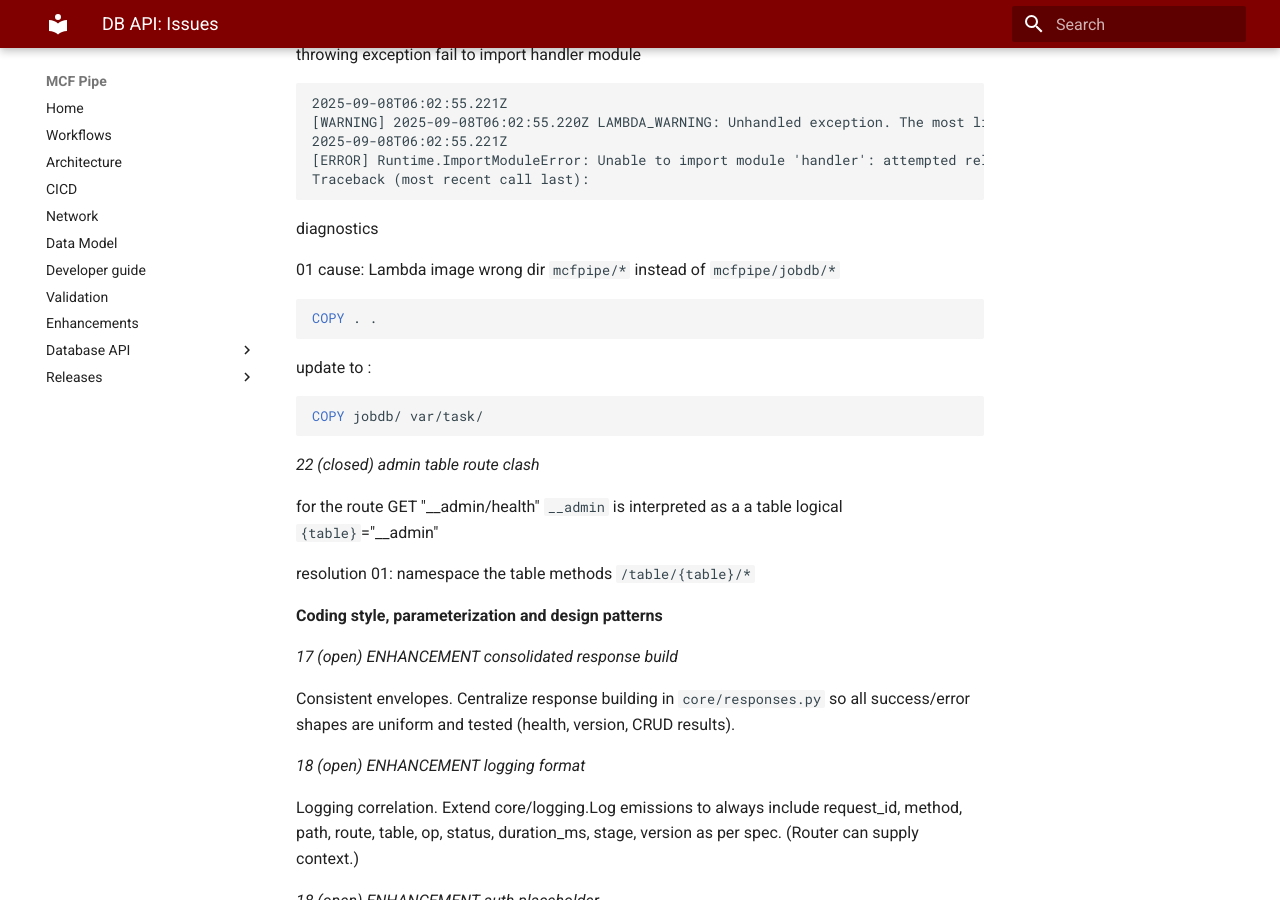
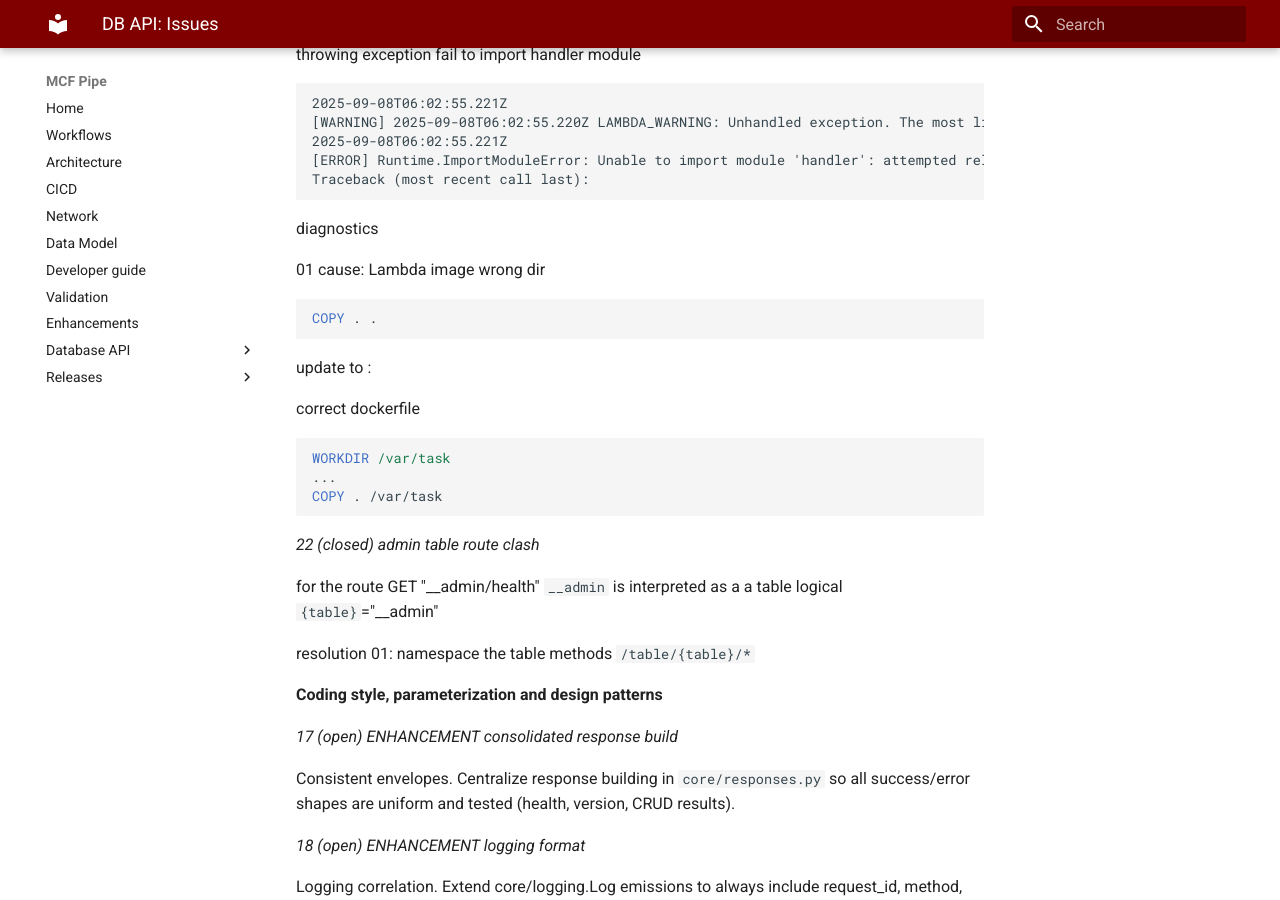
Before and after one commit to yayfalafels/mcfpipe, an MkDocs documentation site: the page built from docs/database_api/issues.md, in a window 1280 px wide and 900 px high, scrolled down 8052 px. Built offline with MkDocs 1.6.1 and Material for MkDocs 9.7.7, drawn with Linux system fonts in a browser that asks for light colours.

````diff
--- a/docs/database_api/issues.md
+++ b/docs/database_api/issues.md
@@ -328,15 +328,19 @@ Traceback (most recent call last):
 
 diagnostics
 
-01 cause: Lambda image wrong dir `mcfpipe/*` instead of `mcfpipe/jobdb/*`
+01 cause: Lambda image wrong dir
 
 ```Dockerfile
 COPY . .
 ```
 update to :
 
+correct dockerfile
+
 ```Dockerfile
-COPY jobdb/ var/task/
+WORKDIR /var/task
+...
+COPY . /var/task
 ```
 
 _22 (closed) admin table route clash_
````
Also changed, not shown: dev/releases/011_dbapi.md (+10 -2 lines), 1 other file.
